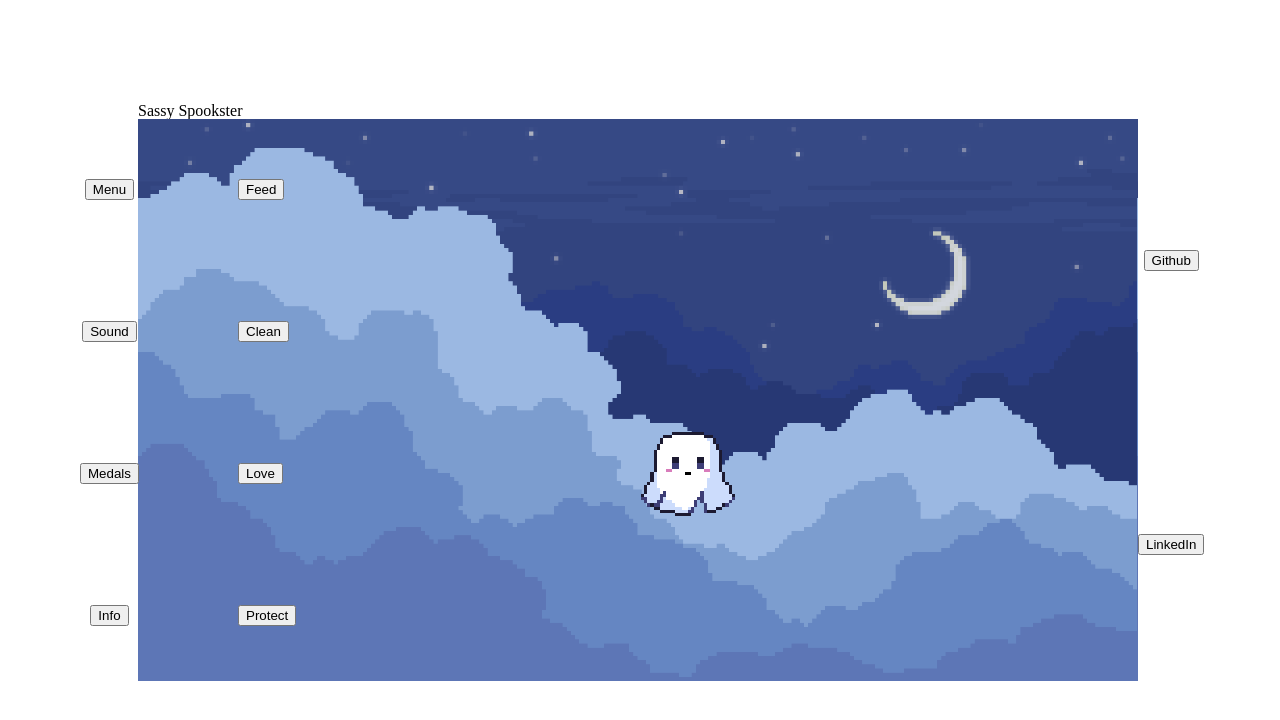
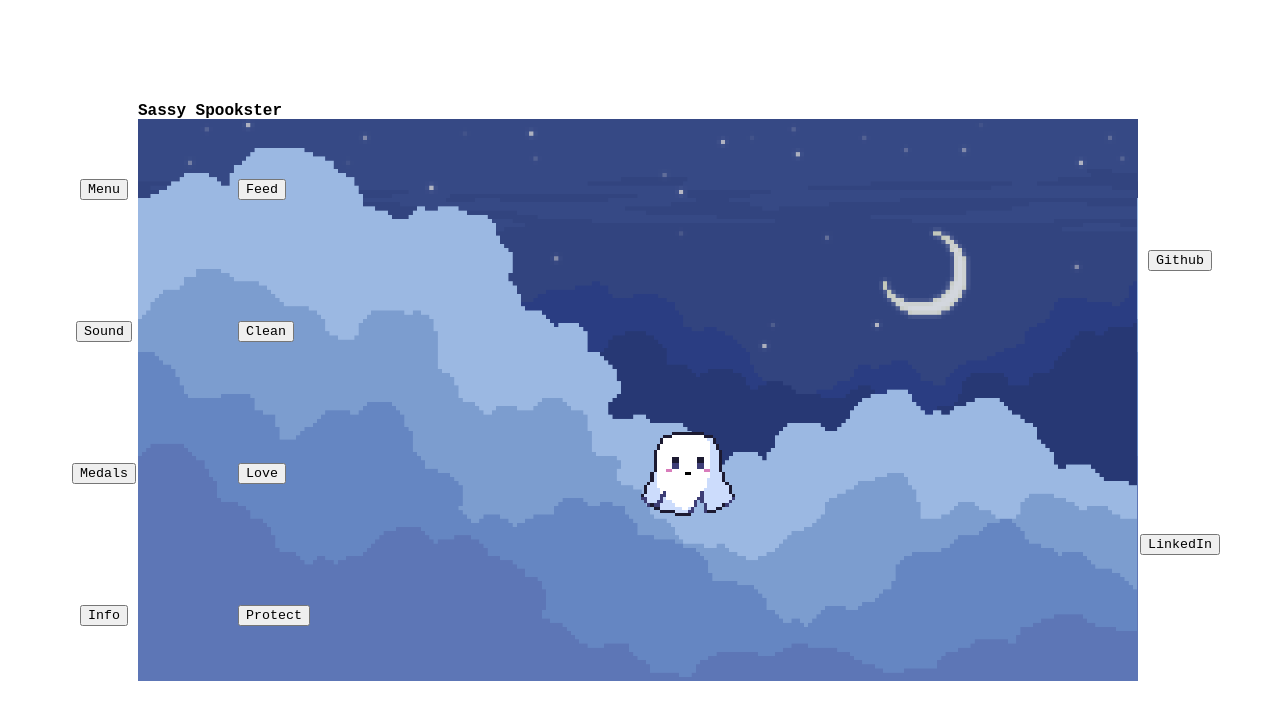
Before and after one commit to ee3y0re/Ghost-Virtual-Pet, a website built with webpack: page index.html in a window 1280 px wide. Built offline with nearby package versions, Linux system fonts and the light colour scheme.

Commit message:
different font

```diff
--- a/index.html
+++ b/index.html
@@ -6,6 +6,7 @@
   <meta name="viewport" content="width=device-width, initial-scale=1.0">
   <!-- style -->
   <link rel="stylesheet" href="./dist/main.css" />
+  <link rel="preload" href="./src/styles/monogram.ttf" as="font">
   <!-- js scripts -->
   <script src="./dist/main.js"></script>
   <!-- pictures -->
@@ -15,7 +16,7 @@
 </head>
 <body>
   <div id="game-container">
-    <h1>Sassy Spookster</h1>
+    <h1 class="game-title">Sassy Spookster</h1>
 
     <ul class="care">
       <li><button>Feed</button></li>
--- a/src/index.scss
+++ b/src/index.scss
@@ -1,2 +1,11 @@
 @import "./styles/game-setting.scss";
 @import "./styles/reset.scss";
+
+// @font-face {
+//   font-family: 'monogram';
+//   src: url('./styles/monogram.ttf') format('truetype');
+// }
+
+body, button {
+	font-family: 'Courier New', Courier, monospace;
+}
--- a/src/styles/game-setting.scss
+++ b/src/styles/game-setting.scss
@@ -7,6 +7,8 @@
   margin-left: -502px;
   margin-top: -297px;
 }
+
+
 
 #play {
   position: absolute;
@@ -27,7 +29,7 @@
 
 .menu {
   // top: 100px;
-  left: -58px;
+  left: -66px;
   align-items: center;
 }
 
@@ -38,6 +40,6 @@
 
 .ext-links {
   // top: 100px;
-  left: 1000px;
+  left: 1002px;
   align-items: center;
 }
--- a/src/styles/reset.scss
+++ b/src/styles/reset.scss
@@ -20,7 +20,6 @@ time, mark, audio, video {
 	padding: 0;
 	border: 0;
 	font-size: 100%;
-	font: inherit;
 	vertical-align: baseline;
 }
 /* HTML5 display-role reset for older browsers */
@@ -30,6 +29,7 @@ footer, header, hgroup, menu, nav, section {
 }
 body {
 	line-height: 1;
+
 }
 ol, ul {
 	list-style: none;
```
Also changed, not shown: dist/main.css, src/styles/monogram.ttf (renamed from monogram.ttf).
